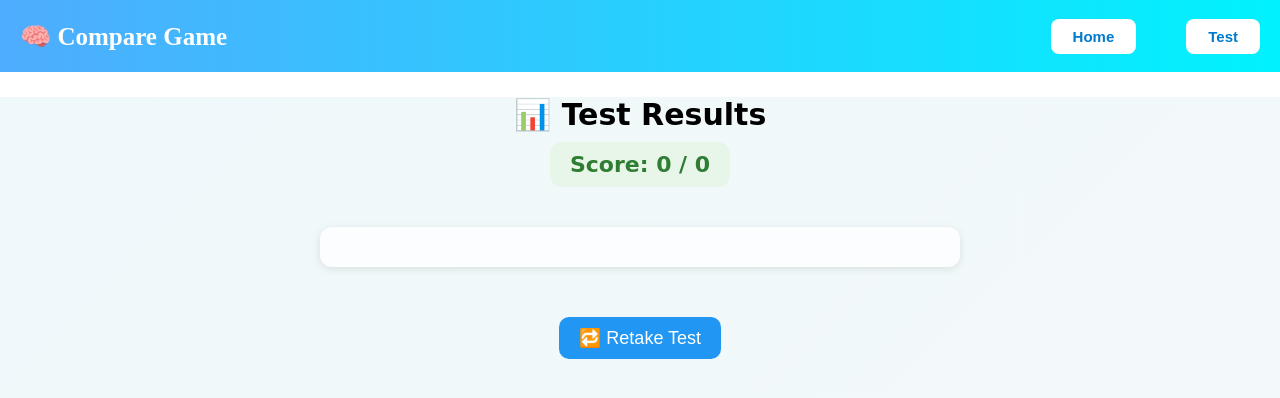
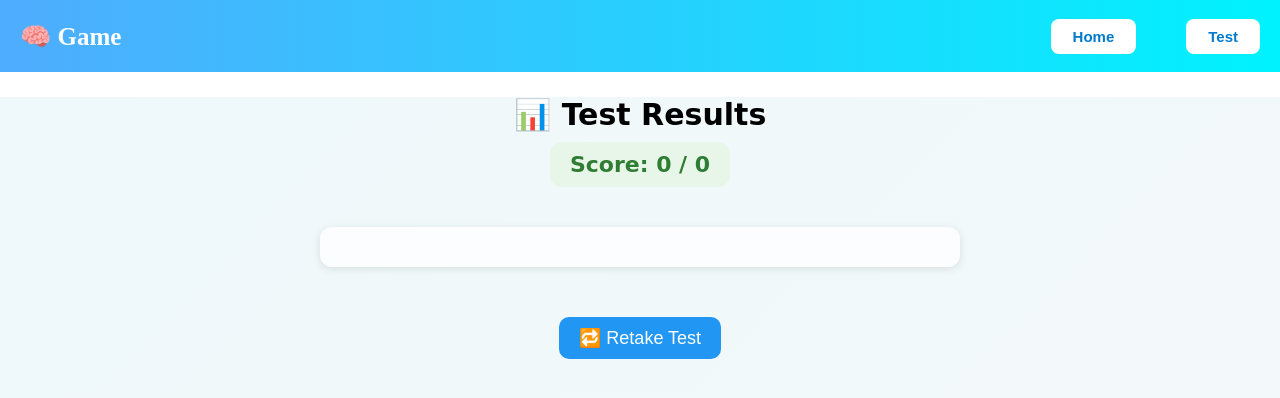
Before and after one commit to keerthanasankuru/game, a React (Create React App) app: page /result in a window 1280 px wide. Shown: the top 398 px of the page. Built offline with nearby package versions, Linux system fonts and the light colour scheme.

Commit message:
Update Navbar.js

```diff
--- a/src/components/Navbar.js
+++ b/src/components/Navbar.js
@@ -19,7 +19,7 @@ const Navbar = () => {
   return (
     <nav className="navbar">
       <div className="nav-title" onClick={() => navigate("/")}>
-        🧠 Compare Game
+        🧠  Game
       </div>
       <div className="nav-buttons">
         <button onClick={() => navigate("/")}>Home</button>
```
